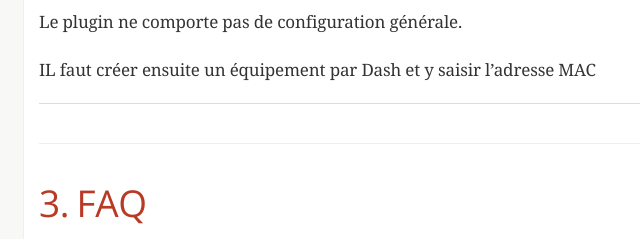
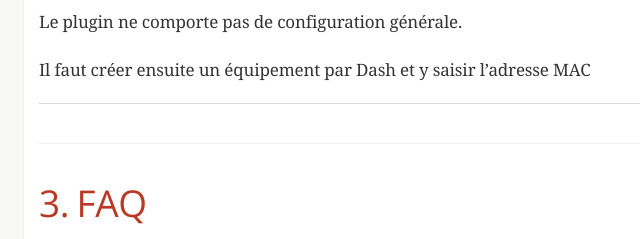
Before and after one commit to lunarok/jeedom_dashbutton, a plain HTML site: page doc/es_ES/index.html in a window 1280 px wide. Shown: the part 394-633 px from the top of the page, 296-936 px from the left. Drawn offline with nearby package versions, Linux system fonts and the light colour scheme; a web font is replaced by a local one.

Commit message:
[ROBOT] Action all

```diff
--- a/doc/es_ES/index.html
+++ b/doc/es_ES/index.html
@@ -451,7 +451,7 @@ body.book #toc,body.book #preamble,body.book h1.sect0,body.book .sect1>h2{page-b
 <p>Le plugin ne comporte pas de configuration générale.</p>
 </div>
 <div class="paragraph">
-<p>IL faut créer ensuite un équipement par Dash et y saisir l&#8217;adresse MAC</p>
+<p>Il faut créer ensuite un équipement par Dash et y saisir l&#8217;adresse MAC</p>
 </div>
 <hr>
 </div>
```
Also changed, not shown: doc/de_DE/index.html (+1 -1 lines), doc/en_US/index.html (+1 -1 lines), doc/fr_FR/index.html (+1 -1 lines), doc/id_ID/index.html (+1 -1 lines), doc/it_IT/index.html (+1 -1 lines), doc/ru_RU/index.html (+1 -1 lines), 6 other files.
